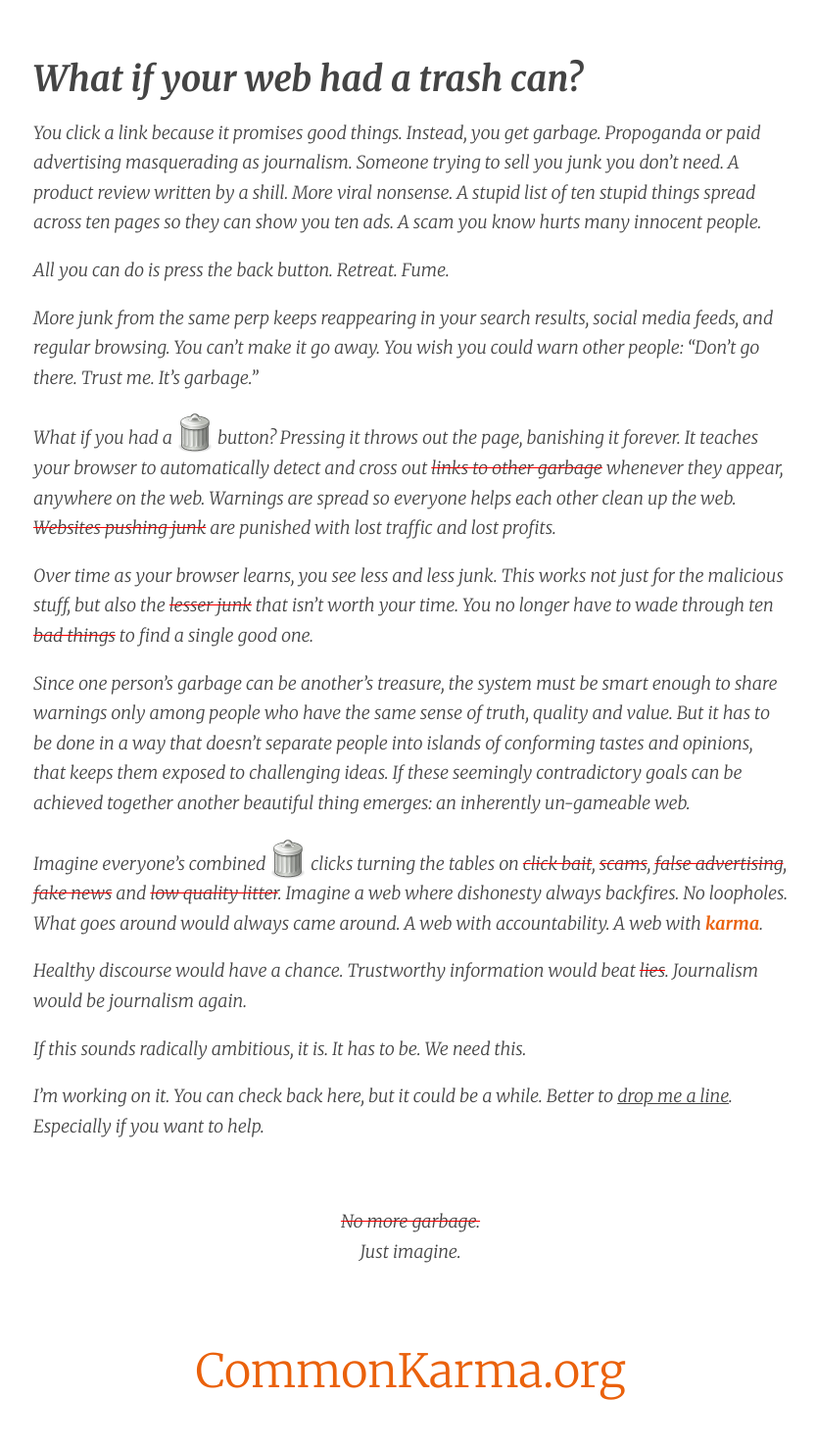
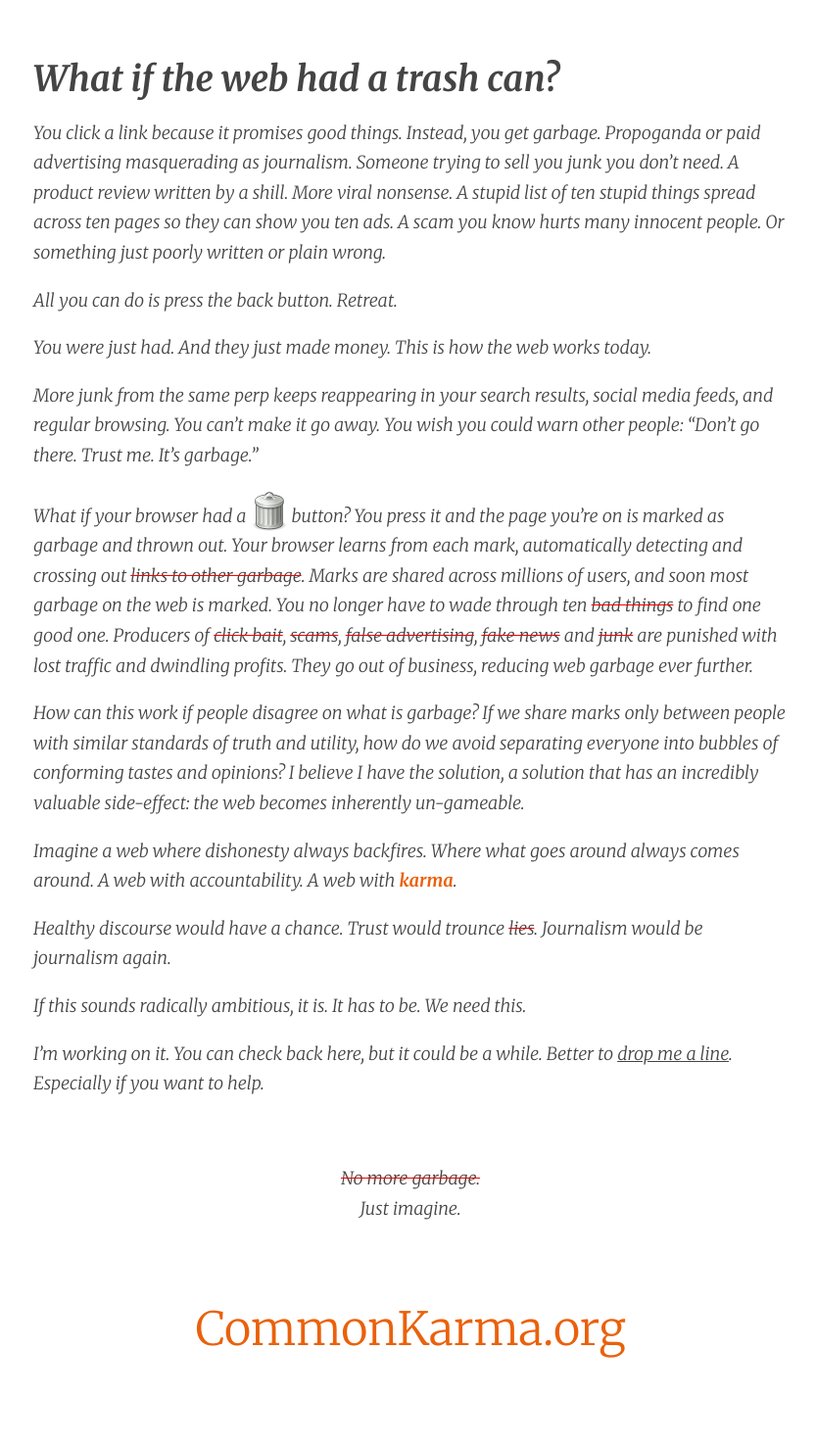
Before and after one commit to commonkarma/commonkarma.org-source, a Jekyll site: the page built from index.md, in a window 1280 px wide. Shown: the whole page at 98% size, without its empty margins (221-1054 px from the left). Built offline with Jekyll 4.4.1, drawn with Linux system fonts in a browser that asks for light colours; comment, search, counter and statistics services are not loaded; after the commit the page ends 1433 px from its top, so only the background shows below that.

Commit message:
wordsmith significantly

```diff
--- a/index.md
+++ b/index.md
@@ -5,23 +5,23 @@ title: What If?
 
 
 
-# What if your web had a trash can?
+# What if the web had a trash can?
 
-You click a link because it promises good things. Instead, you get garbage. Propoganda or paid advertising masquerading as journalism. Someone trying to sell you junk you don't need. A product review written by a shill. More viral nonsense. A stupid list of ten stupid things spread across ten pages so they can show you ten ads. A scam you know hurts many innocent people.
+You click a link because it promises good things. Instead, you get garbage. Propoganda or paid advertising masquerading as journalism. Someone trying to sell you junk you don't need. A product review written by a shill. More viral nonsense. A stupid list of ten stupid things spread across ten pages so they can show you ten ads. A scam you know hurts many innocent people. Or something just poorly written or plain wrong.
 
-All you can do is press the back button. Retreat. Fume.
+All you can do is press the back button. Retreat.
+
+You were just had. And they just made money. This is how the web works today.
 
 More junk from the same perp keeps reappearing in your search results, social media feeds, and regular browsing. You can't make it go away. You wish you could warn other people: *"Don't go there. Trust me. It's garbage."*
 
-What if you had a <span class="garbage-can">![a trash can](./images/garbage-can.svg)</span> button? Pressing it throws out the page, banishing it forever. It teaches your browser to automatically detect and cross out <del>links to other garbage</del> whenever they appear, anywhere on the web. Warnings are spread so everyone helps each other clean up the web. <del>Websites pushing junk</del> are punished with lost traffic and lost profits.
+What if your browser had a <span class="garbage-can">![a trash can](./images/garbage-can.svg)</span> button? You press it and the page you're on is marked as garbage and thrown out. Your browser learns from each mark, automatically detecting and crossing out <del>links to other garbage</del>. Marks are shared across millions of users, and soon most garbage on the web is marked. You no longer have to wade through ten <del>bad things</del> to find one good one. Producers of <del>click bait</del>, <del>scams</del>, <del>false advertising</del>, <del>fake news</del> and <del>junk</del> are punished with lost traffic and dwindling profits. They go out of business, reducing web garbage ever further.
 
-Over time as your browser learns, you see less and less junk. This works not just for the malicious stuff, but also the <del>lesser junk</del> that isn't worth your time. You no longer have to wade through ten <del>bad things</del> to find a single good one.
+How can this work if people disagree on what is garbage? If we  share marks only between people with similar standards of truth and utility, how do we avoid separating everyone into bubbles of conforming tastes and opinions? I believe I have the solution, a solution that has an incredibly valuable side-effect: the web becomes inherently *un-gameable*.
 
-Since one person's garbage can be another's treasure, the system must be smart enough to share warnings only among people who have the same sense of truth, quality and value. But it has to be done in a way that doesn't separate people into islands of conforming tastes and opinions, that keeps them exposed to challenging ideas. If these seemingly contradictory goals can be achieved together another beautiful thing emerges: an inherently un-gameable web.
+Imagine a web where dishonesty always backfires. Where what goes around *always* comes around. A web with accountability. A web with **karma**.
 
-Imagine everyone's combined <span class="garbage-can">![a trash can](./images/garbage-can.svg)</span> clicks turning the tables on <del>click bait</del>, <del>scams</del>, <del>false advertising</del>, <del>fake news</del>  and <del>low quality litter</del>. Imagine a web where dishonesty always backfires. No loopholes. What goes around would *always* came around. A web with accountability. A web with **karma**.
-
-Healthy discourse would have a chance. Trustworthy information would beat <del>lies</del>. Journalism would be journalism again.
+Healthy discourse would have a chance. Trust would trounce <del>lies</del>. Journalism would be journalism again.
 
 If this sounds radically ambitious, it is. It has to be. We need this.
 
```
